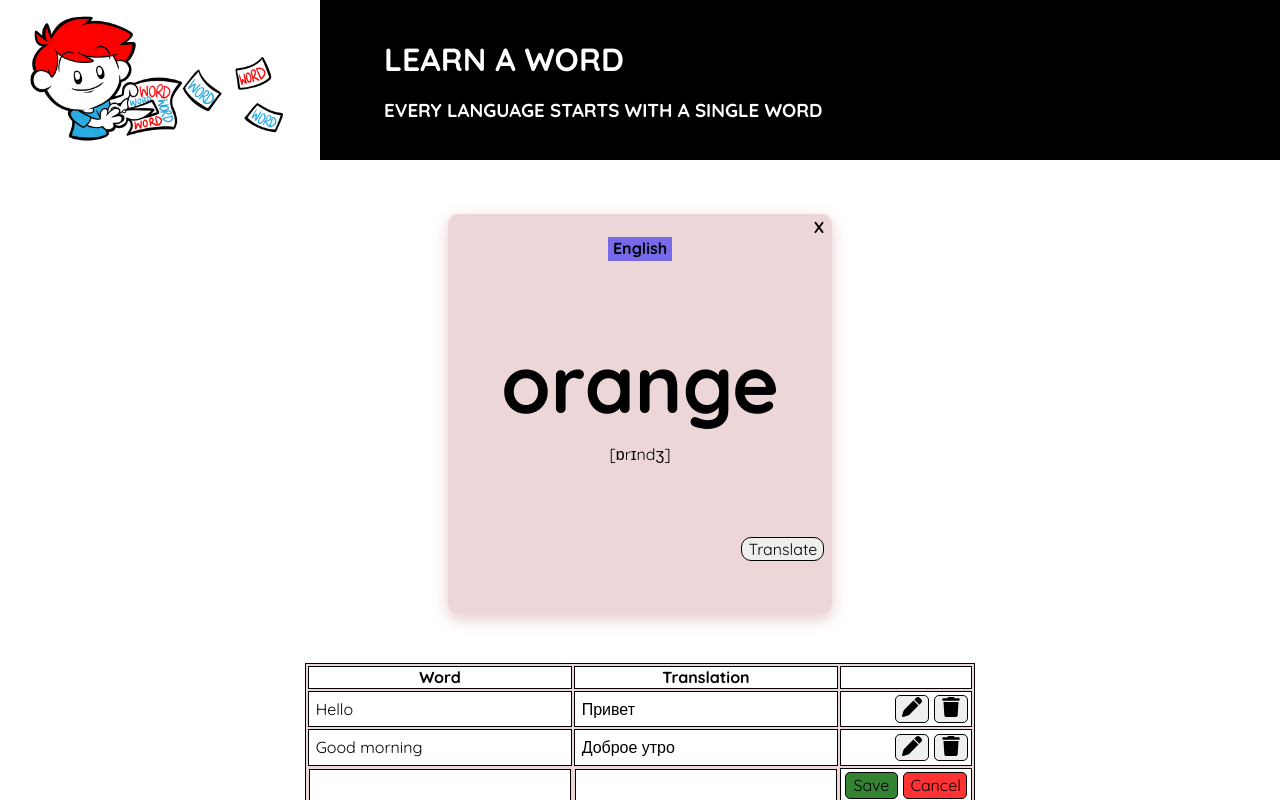
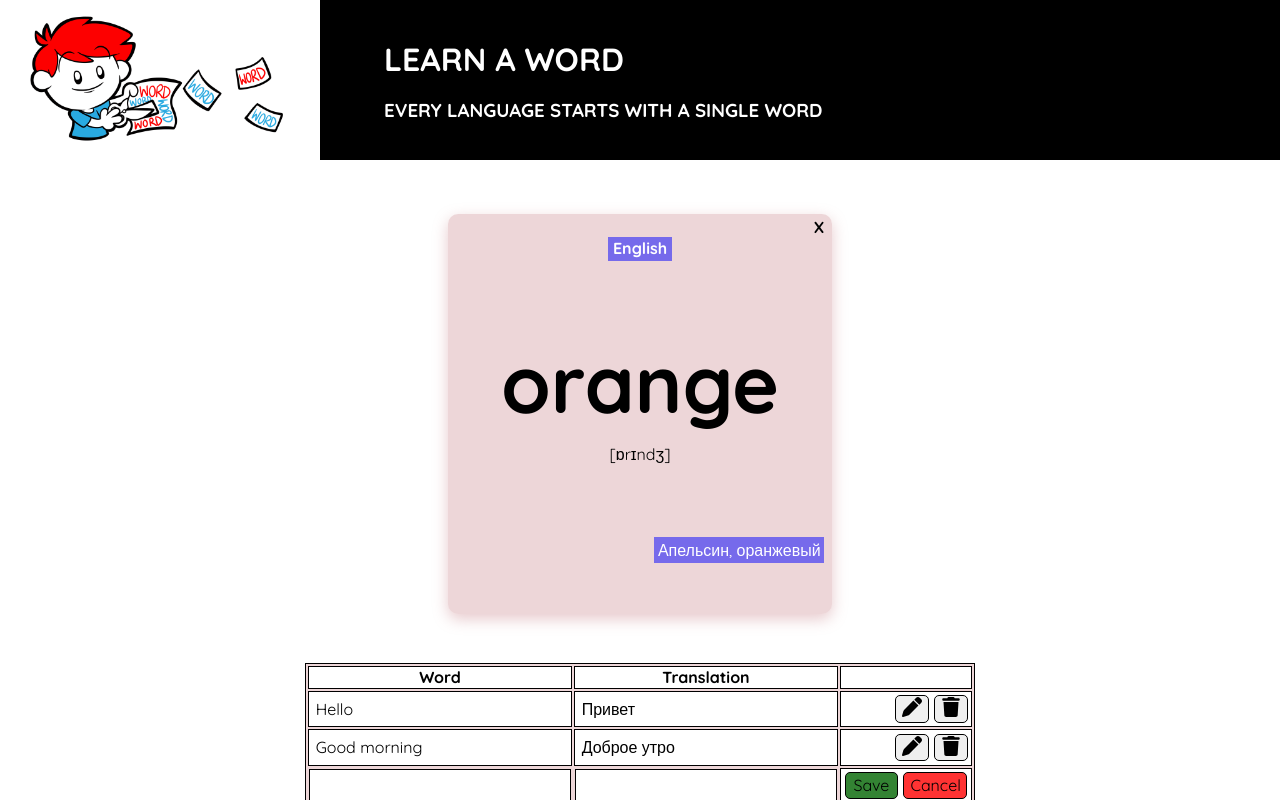
Before and after one commit to AleksandraBakhcheva/flashcards_app, a React (Create React App) app: page / in a window 1280 px wide. Both pictures are taken after a click on the button "Translate". Shown: the top 800 px of the page. Built offline with nearby package versions, Linux system fonts and the light colour scheme.

Commit message:
wordCard component translation state added, css

```diff
--- a/src/App.js
+++ b/src/App.js
@@ -10,7 +10,7 @@ function App() {
     <div className="App__container">
         <Header />
         <main className="container__main">
-          <WordCard word={"orange"} transcription={"[ɒrɪndʒ]"} />
+          <WordCard word={"orange"} transcription={"[ɒrɪndʒ]"} meaning={"Апельсин, оранжевый"} />
           <WordslistTable />
         </main>
         <Footer />
--- a/src/assets/components/wordCard.jsx
+++ b/src/assets/components/wordCard.jsx
@@ -1,15 +1,28 @@
 import "../styles/word_card.css";
+import React, { useState } from "react";
 
 function WordCard(props) {
+
+    const {word, transcription, meaning} = props;
+
+    const [hidden, hideButton] = useState(props.hidden === false);
+    const [translation, showMeaning] = useState(props.translation === false);
+
+    const showTranslation = () => {
+        hideButton(!hidden);
+        showMeaning(!translation);
+    };
+
     return (
         <div className="wordcard">
             <div className="wordcard__box">
                 <h4 className="wordcard__close">X</h4>
                 <h4 className="wordcard__language">English</h4>
-                <h1 className="wordcard__word">{props.word}</h1>
-                <p className="wordcard__transcription">{props.transcription}</p>
-                <div className="wordcard__translation">
-                    <button>Translate</button>
+                <h1 className="wordcard__word">{word}</h1>
+                <p className="wordcard__transcription">{transcription}</p>
+                <div onClick={showTranslation} className="wordcard__translation">
+                    <button  className={hidden ? "hidden" : ""} >Translate</button>
+                    <p className={translation ? "translation" : "hidden"}>{meaning}</p>
                 </div>
             </div>
         </div>
--- a/src/assets/styles/word_card.css
+++ b/src/assets/styles/word_card.css
@@ -27,6 +27,7 @@
     height: 3vh;
     margin: 0 auto;
     align-items: center;
+    color: var(--header-footer-color);
     background-color: var(--word-card-button);
 }
 .wordcard__word {
@@ -49,3 +50,13 @@
     color: var(--header-footer-color);
     background-color: var(--word-card-button);
 }
+.hidden {
+    display: none;
+}
+.translation {
+    margin-top: 0;
+    padding: 1%;
+    cursor: pointer;
+    color: var(--header-footer-color);
+    background-color: var(--word-card-button);
+}
```
